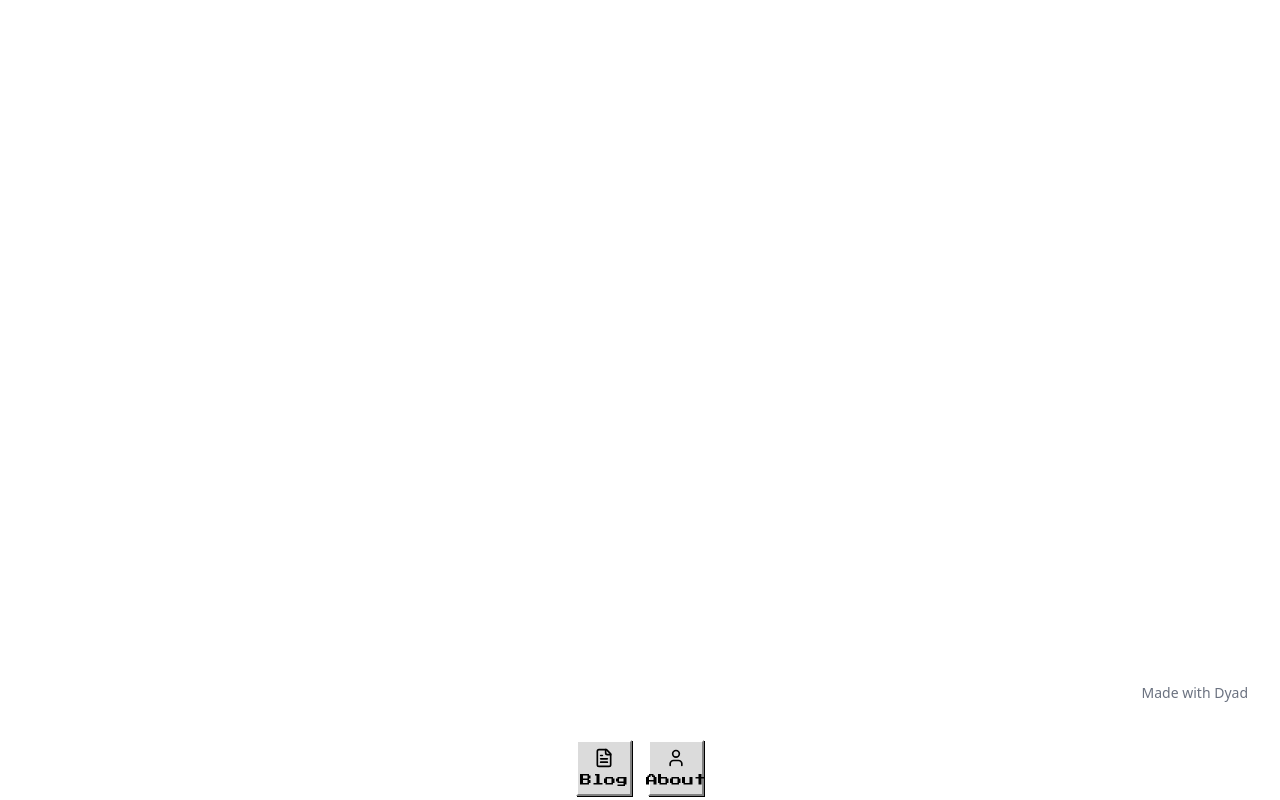
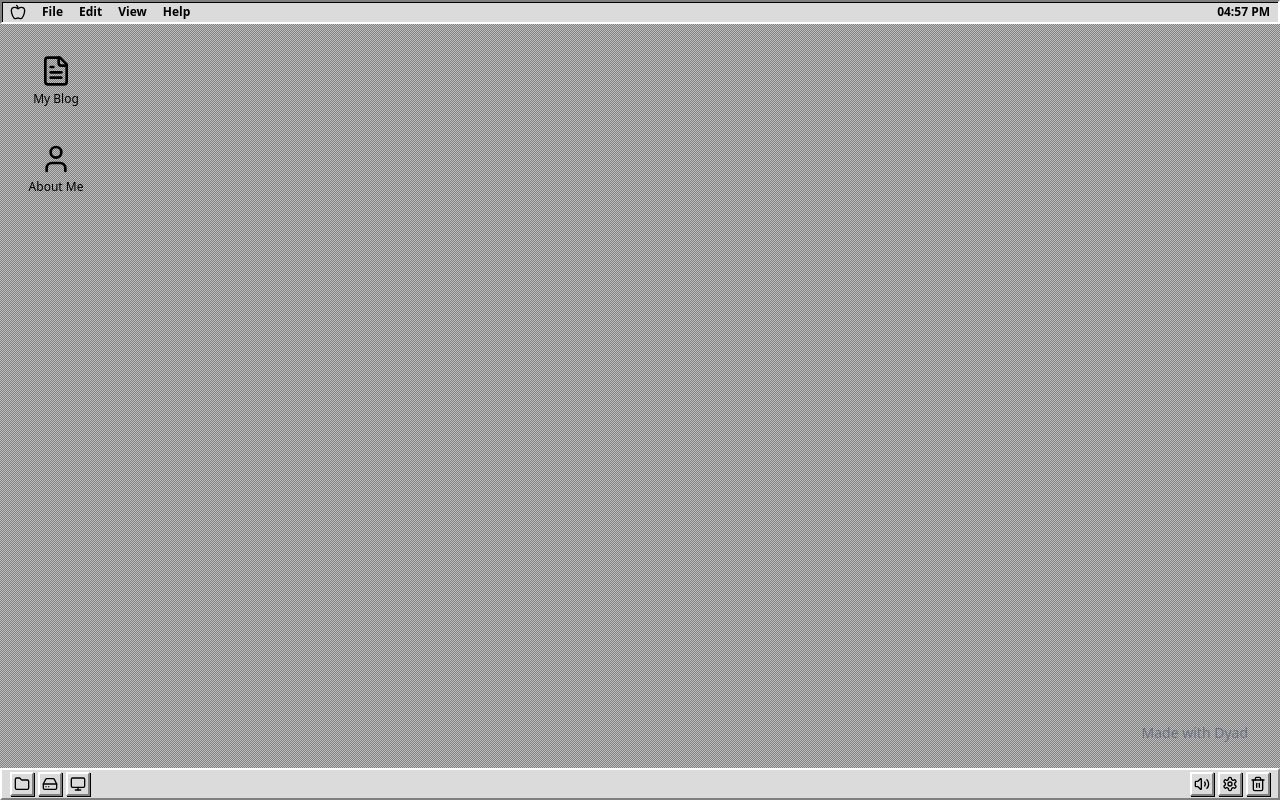
Before and after one commit to jungkj/studio, a React (Vite) app: page / in a window 1280 px wide. Built offline with nearby package versions, Linux system fonts and the light colour scheme.

Commit message:
[dyad] Refactoring the UI to match classic macOS, including a new system tray, desktop icons, and updated app styling. - wrote 5 file(s), renamed 1 file(s)

```diff
--- a/src/components/AboutApp.tsx
+++ b/src/components/AboutApp.tsx
@@ -7,9 +7,9 @@ interface AboutAppProps {
 
 const AboutApp: React.FC<AboutAppProps> = ({ onClose }) => {
   return (
-    <div className="p-2">
-      <h2 className="text-lg font-pixel mb-4">About Me</h2>
-      <div className="pixel-border border-emerald-border p-3 bg-emerald-light-blue/20">
+    <div className="p-2 font-sans text-mac-black">
+      <h2 className="text-lg font-bold mb-4">About Me</h2>
+      <div className="mac-border-inset p-3 bg-mac-light-gray"> {/* macOS inset border and light gray background */}
         <p className="text-sm mb-2">
           Greetings, adventurer! I'm [Your Name], a passionate [Your Profession/Hobby] with a love for all things retro and digital.
         </p>
--- a/src/components/BlogApp.tsx
+++ b/src/components/BlogApp.tsx
@@ -7,18 +7,18 @@ interface BlogAppProps {
 
 const BlogApp: React.FC<BlogAppProps> = ({ onClose }) => {
   return (
-    <div className="p-2">
-      <h2 className="text-lg font-pixel mb-4">My Blog Posts</h2>
+    <div className="p-2 font-sans text-mac-black">
+      <h2 className="text-lg font-bold mb-4">My Blog Posts</h2>
       <div className="space-y-4">
-        <div className="pixel-border border-emerald-border p-3 bg-emerald-light-green/20">
-          <h3 className="font-pixel text-md mb-1">First Post Title</h3>
+        <div className="mac-border-inset p-3 bg-mac-light-gray"> {/* macOS inset border and light gray background */}
+          <h3 className="font-bold text-md mb-1">First Post Title</h3>
           <p className="text-sm">This is the content of my very first blog post. It's short and sweet, just like a good retro game tutorial!</p>
-          <p className="text-xs text-gray-700 mt-2">Date: 2024-07-26</p>
+          <p className="text-xs text-mac-dark-gray mt-2">Date: 2024-07-26</p>
         </div>
-        <div className="pixel-border border-emerald-border p-3 bg-emerald-light-green/20">
-          <h3 className="font-pixel text-md mb-1">Another Great Read</h3>
+        <div className="mac-border-inset p-3 bg-mac-light-gray"> {/* macOS inset border and light gray background */}
+          <h3 className="font-bold text-md mb-1">Another Great Read</h3>
           <p className="text-sm">Here's another entry, perhaps about my latest coding adventure or a new discovery in the world of pixel art.</p>
-          <p className="text-xs text-gray-700 mt-2">Date: 2024-07-20</p>
+          <p className="text-xs text-mac-dark-gray mt-2">Date: 2024-07-20</p>
         </div>
       </div>
       <div className="mt-6 text-right">
--- a/src/components/DesktopDock.tsx
+++ /dev/null
@@ -1,37 +0,0 @@
-import React from 'react';
-import { FileText, User } from 'lucide-react';
-import { cn } from '@/lib/utils';
-import { PixelButton } from './PixelButton';
-
-interface DesktopDockProps {
-  onOpenWindow: (windowName: 'blog' | 'about') => void;
-}
-
-const DesktopDock: React.FC<DesktopDockProps> = ({ onOpenWindow }) => {
-  return (
-    <div className={cn(
-      "absolute bottom-0 left-0 right-0",
-      "w-full h-16 bg-emerald-dark-blue pixel-border-inset border-emerald-border",
-      "flex items-center justify-center px-4 space-x-4"
-    )}>
-      <PixelButton
-        onClick={() => onOpenWindow('blog')}
-        className="flex flex-col items-center justify-center w-14 h-14 p-1"
-        variant="secondary"
-      >
-        <FileText className="text-emerald-black" size={20} />
-        <span className="text-emerald-black font-pixel text-xs mt-1">Blog</span>
-      </PixelButton>
-      <PixelButton
-        onClick={() => onOpenWindow('about')}
-        className="flex flex-col items-center justify-center w-14 h-14 p-1"
-        variant="secondary"
-      >
-        <User className="text-emerald-black" size={20} />
-        <span className="text-emerald-black font-pixel text-xs mt-1">About</span>
-      </PixelButton>
-    </div>
-  );
-};
-
-export { DesktopDock };
--- /dev/null
+++ b/src/components/DesktopIcon.tsx
@@ -0,0 +1,28 @@
+import React from 'react';
+import { cn } from '@/lib/utils';
+
+interface DesktopIconProps {
+  icon: React.ElementType; // Lucide icon component
+  label: string;
+  onClick: () => void;
+  className?: string;
+}
+
+const DesktopIcon: React.FC<DesktopIconProps> = ({ icon: Icon, label, onClick, className }) => {
+  return (
+    <button
+      onClick={onClick}
+      className={cn(
+        "flex flex-col items-center justify-center p-2 w-20 h-20", // Fixed size for consistent icon grid
+        "text-mac-black text-xs font-sans",
+        "hover:bg-mac-medium-gray/30 active:bg-mac-medium-gray/50 rounded-sm", // Subtle hover/active state
+        className
+      )}
+    >
+      <Icon size={32} className="mb-1" />
+      <span className="text-center leading-tight">{label}</span>
+    </button>
+  );
+};
+
+export { DesktopIcon };
--- /dev/null
+++ b/src/components/SystemTray.tsx
@@ -0,0 +1,44 @@
+import React from 'react';
+import { Folder, Volume2, Trash2, HardDrive, Monitor, Settings } from 'lucide-react';
+import { cn } from '@/lib/utils';
+import { PixelButton } from './PixelButton';
+
+const SystemTray: React.FC = () => {
+  return (
+    <div className={cn(
+      "fixed bottom-0 left-0 right-0",
+      "w-full h-8 bg-mac-light-gray mac-border-outset", // Light gray background with outset border
+      "flex items-center justify-between px-2 text-mac-black text-xs font-sans",
+      "select-none" // Prevent text selection
+    )}>
+      {/* Left side: System icons */}
+      <div className="flex items-center space-x-1 h-full">
+        <PixelButton variant="secondary" className="w-6 h-6 p-0 flex items-center justify-center">
+          <Folder size={16} />
+        </PixelButton>
+        <PixelButton variant="secondary" className="w-6 h-6 p-0 flex items-center justify-center">
+          <HardDrive size={16} />
+        </PixelButton>
+        <PixelButton variant="secondary" className="w-6 h-6 p-0 flex items-center justify-center">
+          <Monitor size={16} />
+        </PixelButton>
+        {/* Add more icons as needed, e.g., for network, printer */}
+      </div>
+
+      {/* Right side: Volume, Trash, etc. */}
+      <div className="flex items-center space-x-1 h-full">
+        <PixelButton variant="secondary" className="w-6 h-6 p-0 flex items-center justify-center">
+          <Volume2 size={16} />
+        </PixelButton>
+        <PixelButton variant="secondary" className="w-6 h-6 p-0 flex items-center justify-center">
+          <Settings size={16} />
+        </PixelButton>
+        <PixelButton variant="secondary" className="w-6 h-6 p-0 flex items-center justify-center">
+          <Trash2 size={16} />
+        </PixelButton>
+      </div>
+    </div>
+  );
+};
+
+export { SystemTray };
--- a/src/pages/Index.tsx
+++ b/src/pages/Index.tsx
@@ -3,7 +3,10 @@ import { MadeWithDyad } from "@/components/made-with-dyad";
 import { Window } from '@/components/Window';
 import { BlogApp } from '@/components/BlogApp';
 import { AboutApp } from '@/components/AboutApp';
-import { DesktopDock } from '@/components/DesktopDock';
+import { MenuBar } from '@/components/MenuBar'; // Import MenuBar
+import { SystemTray } from '@/components/SystemTray'; // Import SystemTray
+import { DesktopIcon } from '@/components/DesktopIcon'; // Import DesktopIcon
+import { FileText, User, Trash2 } from 'lucide-react'; // Import icons for DesktopIcon
 
 type WindowName = 'blog' | 'about';
 
@@ -54,11 +57,20 @@ const Index = () => {
   };
 
   return (
-    <div className="min-h-screen w-full bg-emerald-dark-green flex flex-col items-start justify-start p-4 relative overflow-hidden">
+    <div className="min-h-screen w-full mac-desktop-bg flex flex-col relative overflow-hidden">
+      {/* Menu Bar */}
+      <MenuBar />
+
+      {/* Desktop Icons */}
+      <div className="p-4 flex flex-col items-start space-y-2">
+        <DesktopIcon icon={FileText} label="My Blog" onClick={() => openWindow('blog')} />
+        <DesktopIcon icon={User} label="About Me" onClick={() => openWindow('about')} />
+      </div>
+
       {/* Active Windows */}
       {windowStates.blog.isOpen && (
         <Window
-          title="Blog"
+          title="My Blog"
           onClose={() => closeWindow('blog')}
           initialPosition={{ x: 50, y: 50 }}
           zIndex={windowStates.blog.zIndex}
@@ -79,12 +91,13 @@ const Index = () => {
         </Window>
       )}
 
-      {/* Desktop Dock */}
-      <DesktopDock onOpenWindow={openWindow} />
-
-      <div className="absolute bottom-20 right-4">
+      {/* Made with Dyad */}
+      <div className="absolute bottom-10 right-4"> {/* Adjusted position to be above SystemTray */}
         <MadeWithDyad />
       </div>
+
+      {/* System Tray */}
+      <SystemTray />
     </div>
   );
 };
```
